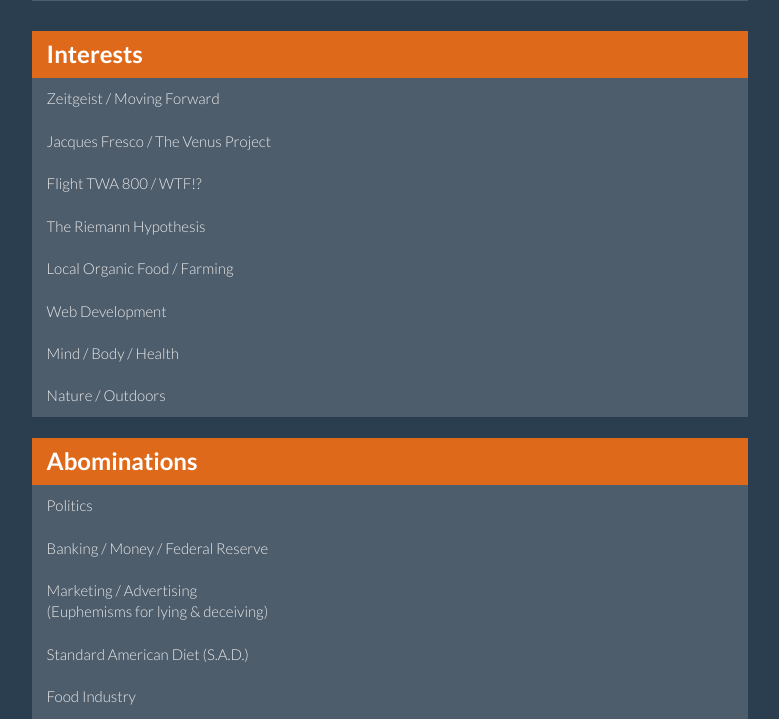
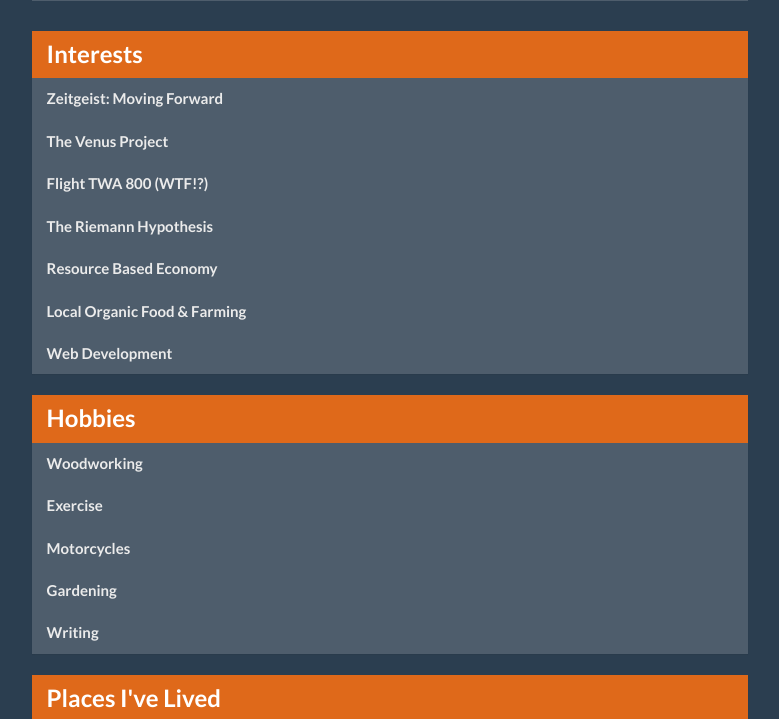
Before and after one commit to morganney/morgan.neys.info, a Node server app: template views/index.jade in a window 1280 px wide. Shown: the part 594-1313 px from the top of the page, without its empty margins (250-1029 px from the left). Run offline with Node 20, Linux system fonts and the light colour scheme; the template is opened without the code that fills it, so the values that code supplies are empty; some libraries are stand-ins or nearby versions.

Commit message:
round of dev

```diff
--- a/app.js
+++ b/app.js
@@ -41,6 +41,9 @@
   });
   res.send(200, 'User-agent: *\nDisallow: ');
 });
+app.get('/hobbies/motorcycles', function(req, res) {
+  res.render('motorcycles');
+});
 
 
 require('http').createServer(app).listen('3030', function() {
--- a/public/css/main.min.css
+++ b/public/css/main.min.css
@@ -1 +1 @@
-#shell ul{list-style:none;padding:0}#shell ul a{color:inherit}#header h1{line-height:1.5em}#header h1 img{display:block}#header p{position:relative}#header a.btn{font-weight:bold}#header .glyphicon-headphones{position:absolute;left:0px;top:-7px}#shell h2{font-size:1.6em;font-weight:bold}#map{width:100%;height:25em;padding:0}#footer{padding:3em 0}#footer a.icon{display:block;height:64px;width:64px;margin:auto;background-image:url(/public/img/github-48.png);background-repeat:no-repeat;background-position:center center;background-color:#4e5d6c;background-color:transparent}#footer a.twitter{background-image:url(/public/img/twitter-48.png)}#footer a.linkedin{background-image:url(/public/img/linkedin-48.png)}#footer a.facebook{background-image:url(/public/img/facebook-48.png)}#footer a.icon:hover{background-color:#3d4954;background-color:#4e5d6c}#footer .ctr{text-align:center}#footer .row-mid{margin:5em 0}#footer .row-mid a{font-size:32px}#footer .row-mid .col-mid{margin:1em 0}@media (min-wdith: 768px){#footer .row-mid div:last-child{margin:0}}@media (min-width: 992px){.container-fluid{padding-left:16%;padding-right:16%}}@media (min-width: 1050px){.container-fluid{padding-left:22%;padding-right:22%}}
+#shell ul{list-style:none;padding:0}#shell ul a{color:inherit;font-weight:bold}#header h1{line-height:1.5em}#header h1 img{display:block}#header p{position:relative}#header a.btn{font-weight:bold}#header .glyphicon-headphones{position:absolute;left:0px;top:-7px}#shell h2{font-size:1.6em;font-weight:bold}#abominations{display:none}#map{width:100%;height:25em;padding:0}#footer{padding:3em 0}#footer a.icon{display:block;height:64px;width:64px;margin:auto;background-image:url(/public/img/github-48.png);background-repeat:no-repeat;background-position:center center;background-color:#4e5d6c;background-color:transparent}#footer a.twitter{background-image:url(/public/img/twitter-48.png)}#footer a.linkedin{background-image:url(/public/img/linkedin-48.png)}#footer a.facebook{background-image:url(/public/img/facebook-48.png)}#footer a.icon:hover{background-color:#3d4954;background-color:#4e5d6c}#footer .ctr{text-align:center}#footer .row-mid{margin:5em 0}#footer .row-mid a{font-size:32px}#footer .row-mid .col-mid{margin:1em 0}@media (min-wdith: 768px){#footer .row-mid div:last-child{margin:0}}@media (min-width: 992px){.container-fluid{padding-left:16%;padding-right:16%}}@media (min-width: 1050px){.container-fluid{padding-left:22%;padding-right:22%}}
--- a/public/js/index.js
+++ b/public/js/index.js
@@ -52,6 +52,4 @@
   omark.setMap(map);
 
   map.fitBounds(bounds);
-
-  $('#footer .row-mid a').tooltip();
 });
--- a/publicsrc/sass/main.scss
+++ b/publicsrc/sass/main.scss
@@ -4,6 +4,7 @@
 }
 #shell ul a {
   color: inherit;
+  font-weight: bold;
 }
 #header  h1 {
   line-height: 1.5em;
@@ -25,6 +26,9 @@
 #shell h2 {
   font-size: 1.6em;
   font-weight: bold;
+}
+#abominations {
+  display: none;
 }
 #map {
   width: 100%;
--- a/views/index.jade
+++ b/views/index.jade
@@ -21,34 +21,33 @@
   #interests.panel.panel-primary
     .panel-heading: h2.panel-title Interests
     ul.list-group
-      li.list-group-item: a(href='http://www.youtube.com/watch?v=dlPs10GSJjQ') Zeitgeist / Moving Forward
-      li.list-group-item: a(href='http://www.thevenusproject.com/about/resume') Jacques Fresco / The Venus Project
+      li.list-group-item: a(href='http://www.youtube.com/watch?v=dlPs10GSJjQ') Zeitgeist: Moving Forward
+      li.list-group-item: a(href='http://www.thevenusproject.com/') The Venus Project
       li.list-group-item: a(href='http://www.amazon.com/TWA-Flight-800-Kristina-Borjesson/dp/B00FWLGTW0').
-       Flight TWA 800 / WTF!?
+       Flight TWA 800 (WTF!?)
       li.list-group-item: a(href='http://en.wikipedia.org/wiki/Riemann_hypothesis') The Riemann Hypothesis
-      li.list-group-item: a(href='') Local Organic Food / Farming
+      li.list-group-item: a(href='http://www.thevenusproject.com/about/resource-based-economy') Resource Based Economy
+      li.list-group-item: a(href='http://en.wikipedia.org/wiki/Local_food') Local Organic Food & Farming
       li.list-group-item: a(href='http://bizzybytes.com') Web Development
-      li.list-group-item: a(href='') Mind / Body / Health
-      li.list-group-item: a(href='') Nature / Outdoors
   #abominations.panel.panel-primary
     .panel-heading: h2.panel-title Abominations
     ul.list-group
-      li.list-group-item: a(href='') Politics
-      li.list-group-item: a(href='') Banking / Money / Federal Reserve
-      li.list-group-item: a(href='') Marketing / Advertising<br />(Euphemisms for lying & deceiving)
-      li.list-group-item: a(href='') Standard American Diet (S.A.D.)
-      li.list-group-item: a(href='') Food Industry
+      li.list-group-item Politics
+      li.list-group-item Banking / Money / Federal Reserve
+      li.list-group-item Marketing / Advertising<br />(mostly euphemisms for lying & deceiving)
+      li.list-group-item Standard American Diet (S.A.D.)
       li.list-group-item.
        <a href='http://en.wikipedia.org/wiki/Two-party_system'>Two-party System</a>
        (<a href='http://www.youtube.com/watch?v=S5ZRRimf3Ps'>why do we stand for this?</a>)
   #hobbies.panel.panel-primary
     .panel-heading: h2.panel-title Hobbies
     ul.list-group
-      li.list-group-item: a(href='') Building stuff
+      li.list-group-item: a(href='') Woodworking
+      li.list-group-item: a(href='http://www.kennelboxing.com/') Exercise
+      li.list-group-item: a(href='/hobbies/motorcycles') Motorcycles
+      li.list-group-item: a(href='') Gardening
       li.list-group-item: a(href='') Writing
-      li.list-group-item: a(href='') Motorcycles
-      li.list-group-item: a(href='') Gardening
-      li.list-group-item: a(href='') Crafts / Painting
+
   #places.panel.panel-primary
     .panel-heading: h2.panel-title Places I've Lived
     #map.panel-body
--- a/views/layout.jade
+++ b/views/layout.jade
@@ -34,6 +34,7 @@
     script(src='//ajax.googleapis.com/ajax/libs/jquery/1.11.0/jquery.min.js')
     script(src='/public/js/bootstrap.min.js')
     script(src='//maps.googleapis.com/maps/api/js?sensor=false')
+    script $('#footer .row-mid a').tooltip();
     block scripts
     if isProd
       script.
--- /dev/null
+++ b/views/motorcycles.jade
@@ -0,0 +1,3 @@
+extends layout
+
+block page
```
